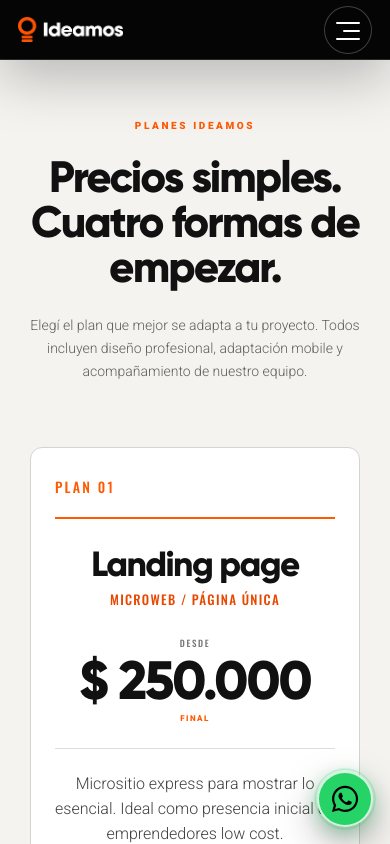
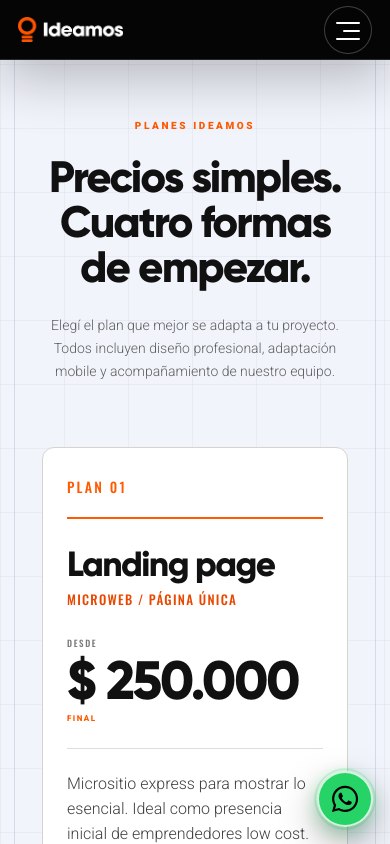
Before and after one commit to ideamosestudio/ideamosdemo, a Next.js app: page /precios in a window 390 px wide. Shown: the top 844 px of the page. Built offline with nearby package versions, Linux system fonts and the light colour scheme.

Commit message:
Unifica los fondos claros y ajusta el portfolio

```diff
--- a/app/casos-de-exito/page.tsx
+++ b/app/casos-de-exito/page.tsx
@@ -1,6 +1,7 @@
 import type { Metadata } from "next";
 import ManagedBackgroundVideo from "../components/ManagedBackgroundVideo";
-import { HomeClosingSections } from "../../components/SharedHomeSections";
+import { HomeAdvisorySection, HomeClosingSections } from "../../components/SharedHomeSections";
+import LightGridFrame from "../../components/LightGridFrame";
 import SiteHeader from "../../components/SiteHeader";
 import PortfolioSection from "../../components/PortfolioSection";
 import TestimonialSection from "../../components/TestimonialSection";
@@ -49,6 +50,7 @@ export default function Page() {
       <div className="scroll-line"><span>CONVERSEMOS</span><i/></div>
     </section>
 
+    <LightGridFrame className="cases-light-grid">
     <section className="cases-intro" aria-labelledby="cases-intro-title">
       <div className="cases-intro-copy">
         <p className="cases-kicker"><i/> MÁS DE 2000 CLIENTES FELICES</p>
@@ -65,11 +67,15 @@ export default function Page() {
         <p><span>PROYECTO DESTACADO</span><b>Trébol Café</b></p>
       </div>
     </section>
+    </LightGridFrame>
 
     <PortfolioSection />
 
-    <TestimonialSection />
+    <LightGridFrame className="cases-light-grid">
+      <TestimonialSection />
+      <HomeAdvisorySection />
+    </LightGridFrame>
 
-    <HomeClosingSections />
+    <HomeClosingSections showAdvisory={false} />
   </main>;
 }
--- a/app/precios/page.tsx
+++ b/app/precios/page.tsx
@@ -1,7 +1,8 @@
 "use client";
 
 import { useEffect } from "react";
-import { HomeClosingSections } from "../../components/SharedHomeSections";
+import { HomeAdvisorySection, HomeClosingSections } from "../../components/SharedHomeSections";
+import LightGridFrame from "../../components/LightGridFrame";
 import SiteHeader from "../../components/SiteHeader";
 
 const plans = [
@@ -101,6 +102,7 @@ export default function PricesPage() {
   return <main className="prices-page">
     <SiteHeader solid />
 
+    <LightGridFrame className="prices-light-grid">
     <section className="pricing-plans" id="inicio" aria-label="Planes y precios de Ideamos">
       <header className="pricing-heading" data-reveal>
         <p>PLANES IDEAMOS</p>
@@ -126,6 +128,9 @@ export default function PricesPage() {
       </div>
     </section>
 
-    <HomeClosingSections />
+    <HomeAdvisorySection />
+    </LightGridFrame>
+
+    <HomeClosingSections showAdvisory={false} />
   </main>;
 }
--- a/app/revision.css
+++ b/app/revision.css
@@ -2374,3 +2374,72 @@ h1,h2,h3,
   .home-services-grid>.google-scene{padding-inline:calc(var(--mobile-gutter,30px) + 12px)!important}
   .home-page .statement .screen-frame{border-radius:16px}
 }
+
+/* Sistema unificado para todos los lienzos claros del sitio. */
+.light-grid-frame{
+  position:relative;
+  isolation:isolate;
+  overflow:hidden;
+  background-color:#f2f4fc;
+  background-image:
+    linear-gradient(rgba(71,82,122,.055) 1px,transparent 1px),
+    linear-gradient(90deg,rgba(71,82,122,.055) 1px,transparent 1px);
+  background-size:64px 64px;
+}
+.light-grid-frame__border{
+  position:absolute;
+  z-index:0;
+  inset:24px max(6vw,40px);
+  border:1px solid rgba(71,82,122,.16);
+  pointer-events:none;
+}
+.light-grid-frame__node{
+  position:absolute;
+  top:-4px;
+  width:7px;
+  height:7px;
+  border:1px solid rgba(71,82,122,.26);
+  border-radius:50%;
+  background:#fff;
+  box-shadow:0 0 0 2px rgba(242,244,252,.9);
+}
+.light-grid-frame__node--left{left:-4px}
+.light-grid-frame__node--right{right:-4px}
+.light-grid-frame>section:not(.desktop-video-wall):not(.internal-video-wall):not(.pw-wide-video):not(.dark):not(.contact-form){
+  position:relative;
+  z-index:1;
+  padding-inline:max(10vw,72px)!important;
+  background-color:transparent!important;
+  background-image:none!important;
+}
+.light-grid-frame>section:not(.dark):not(.contact-form):before{
+  background-image:none!important;
+}
+.light-grid-frame>.desktop-video-wall,
+.light-grid-frame>.internal-video-wall,
+.light-grid-frame>.pw-wide-video,
+.light-grid-frame>.service-section.dark{
+  position:relative;
+  z-index:2;
+}
+.light-grid-frame>.human-cta{border-top:0!important}
+
+.home-page .google-content>p:first-child{
+  font-size:13px!important;
+  font-weight:700!important;
+  line-height:1.4;
+  letter-spacing:.32em!important;
+}
+.case-rail:hover,
+.cases-marquee-stage:hover .cases-marquee-track,
+.cases-marquee-stage:focus-within .cases-marquee-track{
+  animation-play-state:running!important;
+}
+
+@media(max-width:700px){
+  .light-grid-frame__border{inset:14px}
+  .light-grid-frame>section:not(.desktop-video-wall):not(.internal-video-wall):not(.pw-wide-video):not(.dark):not(.contact-form){
+    padding-inline:calc(var(--mobile-gutter,30px) + 12px)!important;
+  }
+  .home-page .google-content>p:first-child{font-size:11px!important;letter-spacing:.24em!important}
+}
--- a/components/InternalPage.tsx
+++ b/components/InternalPage.tsx
@@ -4,6 +4,7 @@ import { Fragment, useEffect } from "react";
 import ManagedBackgroundVideo from "../app/components/ManagedBackgroundVideo";
 import { HeroLogoTrack, HomeClosingSections } from "./SharedHomeSections";
 import SiteHeader from "./SiteHeader";
+import LightGridFrame from "./LightGridFrame";
 
 type Item = { title: string; copy: string };
 type ContentSection = {
@@ -93,6 +94,7 @@ export default function InternalPage({ page }: { page: ServicePage }) {
       <div className="scroll-line"><span>DESCUBRÍ MÁS</span><i/></div>
     </section>
 
+    <LightGridFrame className="internal-light-grid">
     {sections.map((section, sectionIndex) => {
       if (section.visual === "human") {
         return <section key={`${section.title}-${sectionIndex}`} className="human-cta internal-human-cta">
@@ -176,6 +178,7 @@ export default function InternalPage({ page }: { page: ServicePage }) {
           {section.contact && <Actions />}
         </section>;
     })}
+    </LightGridFrame>
     {page.homeClosing && <HomeClosingSections />}
   </main>;
 }
--- /dev/null
+++ b/components/LightGridFrame.tsx
@@ -0,0 +1,11 @@
+import type { ReactNode } from "react";
+
+export default function LightGridFrame({ children, className = "" }: { children: ReactNode; className?: string }) {
+  return <div className={`light-grid-frame ${className}`.trim()}>
+    <div className="light-grid-frame__border" aria-hidden="true">
+      <i className="light-grid-frame__node light-grid-frame__node--left" />
+      <i className="light-grid-frame__node light-grid-frame__node--right" />
+    </div>
+    {children}
+  </div>;
+}
--- a/components/MarketingDigitalPage.tsx
+++ b/components/MarketingDigitalPage.tsx
@@ -2,7 +2,8 @@
 
 import { useEffect } from "react";
 import ManagedBackgroundVideo from "../app/components/ManagedBackgroundVideo";
-import { HomeClosingSections } from "./SharedHomeSections";
+import { HomeAdvisorySection, HomeClosingSections } from "./SharedHomeSections";
+import LightGridFrame from "./LightGridFrame";
 import SiteHeader from "./SiteHeader";
 
 const asset = (path: string) => `${process.env.NEXT_PUBLIC_BASE_PATH ?? ""}${path}`;
@@ -89,6 +90,7 @@ export default function MarketingDigitalPage() {
       <div className="scroll-line"><span>DESCUBRÍ MÁS</span><i/></div>
     </section>
 
+    <LightGridFrame className="marketing-light-grid">
     <section className="md-section md-growth md-centered-intro">
       <header data-reveal>
         <p>MÁS DE 2000 CLIENTES FELICES</p>
@@ -134,12 +136,15 @@ export default function MarketingDigitalPage() {
       <div className="md-double-actions md-ecommerce-actions"><Action>Quiero una tienda online</Action><Action>Quiero hablar con un experto</Action></div>
     </section>
 
+    </LightGridFrame>
+
     <section className="desktop-video-wall" aria-label="Presentación audiovisual de Ideamos">
       <video autoPlay muted loop playsInline preload="metadata">
         <source src={asset("/media/video-wall-background-2026.webm")} type="video/webm" />
       </video>
     </section>
 
+    <LightGridFrame className="marketing-light-grid">
     <section className="md-section md-centered-intro md-positioning">
       <header data-reveal>
         <p>MARKETING DIGITAL, SEO Y GOOGLE ADS</p>
@@ -195,6 +200,9 @@ export default function MarketingDigitalPage() {
       <div className="md-double-actions"><Action>Quiero una asesoría sin cargo</Action><Action>Quiero contactar un experto</Action></div>
     </section>
 
-    <HomeClosingSections />
+    <HomeAdvisorySection />
+    </LightGridFrame>
+
+    <HomeClosingSections showAdvisory={false} />
   </main>;
 }
--- a/components/SharedHomeSections.tsx
+++ b/components/SharedHomeSections.tsx
@@ -1,5 +1,6 @@
 import ManagedBackgroundVideo from "../app/components/ManagedBackgroundVideo";
 import ContactLeadForm from "./ContactLeadForm";
+import LightGridFrame from "./LightGridFrame";
 
 const asset = (path: string) => `${process.env.NEXT_PUBLIC_BASE_PATH ?? ""}${path}`;
 
@@ -10,9 +11,8 @@ export function HeroLogoTrack() {
   )}</div>;
 }
 
-export function HomeClosingSections({ showAdvisory = true }: { showAdvisory?: boolean } = {}) {
-  return <>
-    {showAdvisory && <section className="human-cta shared-section-bg">
+export function HomeAdvisorySection() {
+  return <section className="human-cta shared-section-bg">
       <div className="human-design" aria-hidden="true">
         <i className="human-glow human-glow-a"/><i className="human-glow human-glow-b"/>
       </div>
@@ -26,7 +26,12 @@ export function HomeClosingSections({ showAdvisory = true }: { showAdvisory?: bo
         src={asset("/media/videollamada-final.webm")}
         poster={asset("/media/human-poster.webp")}
       />
-    </section>}
+    </section>;
+}
+
+export function HomeClosingSections({ showAdvisory = true }: { showAdvisory?: boolean } = {}) {
+  return <>
+    {showAdvisory && <LightGridFrame className="closing-light-grid"><HomeAdvisorySection /></LightGridFrame>}
 
     <section className="contact-form" id="contacto">
       <div className="contact-main">
--- a/components/ShopPage.tsx
+++ b/components/ShopPage.tsx
@@ -2,7 +2,8 @@
 
 import { useEffect } from "react";
 import ManagedBackgroundVideo from "../app/components/ManagedBackgroundVideo";
-import { HeroLogoTrack, HomeClosingSections } from "./SharedHomeSections";
+import { HeroLogoTrack, HomeAdvisorySection, HomeClosingSections } from "./SharedHomeSections";
+import LightGridFrame from "./LightGridFrame";
 import SiteHeader from "./SiteHeader";
 
 const asset = (path: string) => `${process.env.NEXT_PUBLIC_BASE_PATH ?? ""}${path}`;
@@ -73,6 +74,7 @@ export default function ShopPage() {
       <div className="scroll-line"><span>DESCUBRÍ MÁS</span><i/></div>
     </section>
 
+    <LightGridFrame className="shops-light-grid">
     <section className="shops-intro shops-grid-bg">
       <header className="shops-heading">
         <p>ECOMMERCE PROFESIONAL</p>
@@ -119,6 +121,9 @@ export default function ShopPage() {
       <Actions />
     </section>
 
-    <HomeClosingSections />
+    <HomeAdvisorySection />
+    </LightGridFrame>
+
+    <HomeClosingSections showAdvisory={false} />
   </main>;
 }
```
Also changed, not shown: app/page.tsx (+3 -10 lines), components/PosicionamientoWebPage.tsx (+10 -2 lines).
